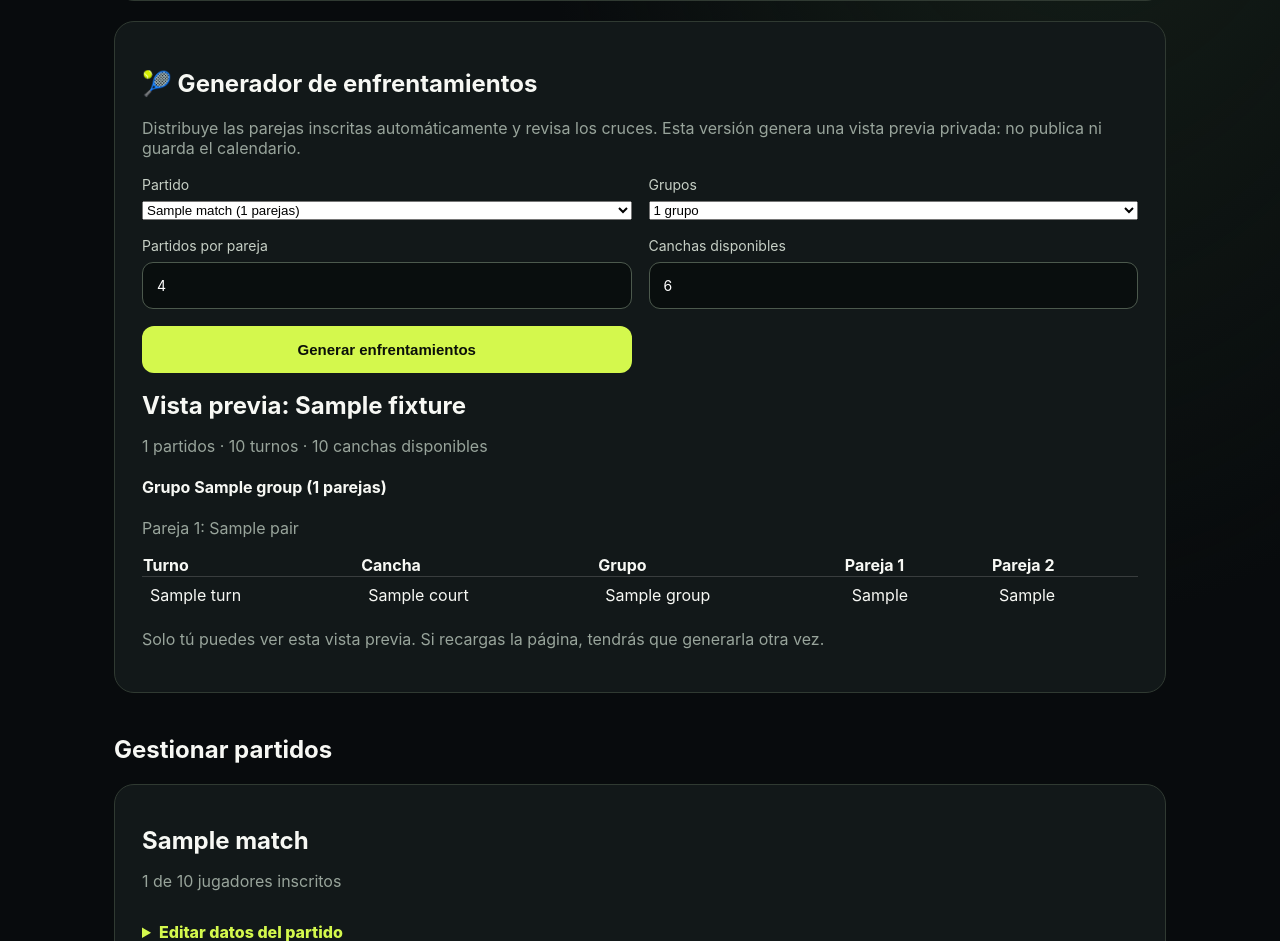
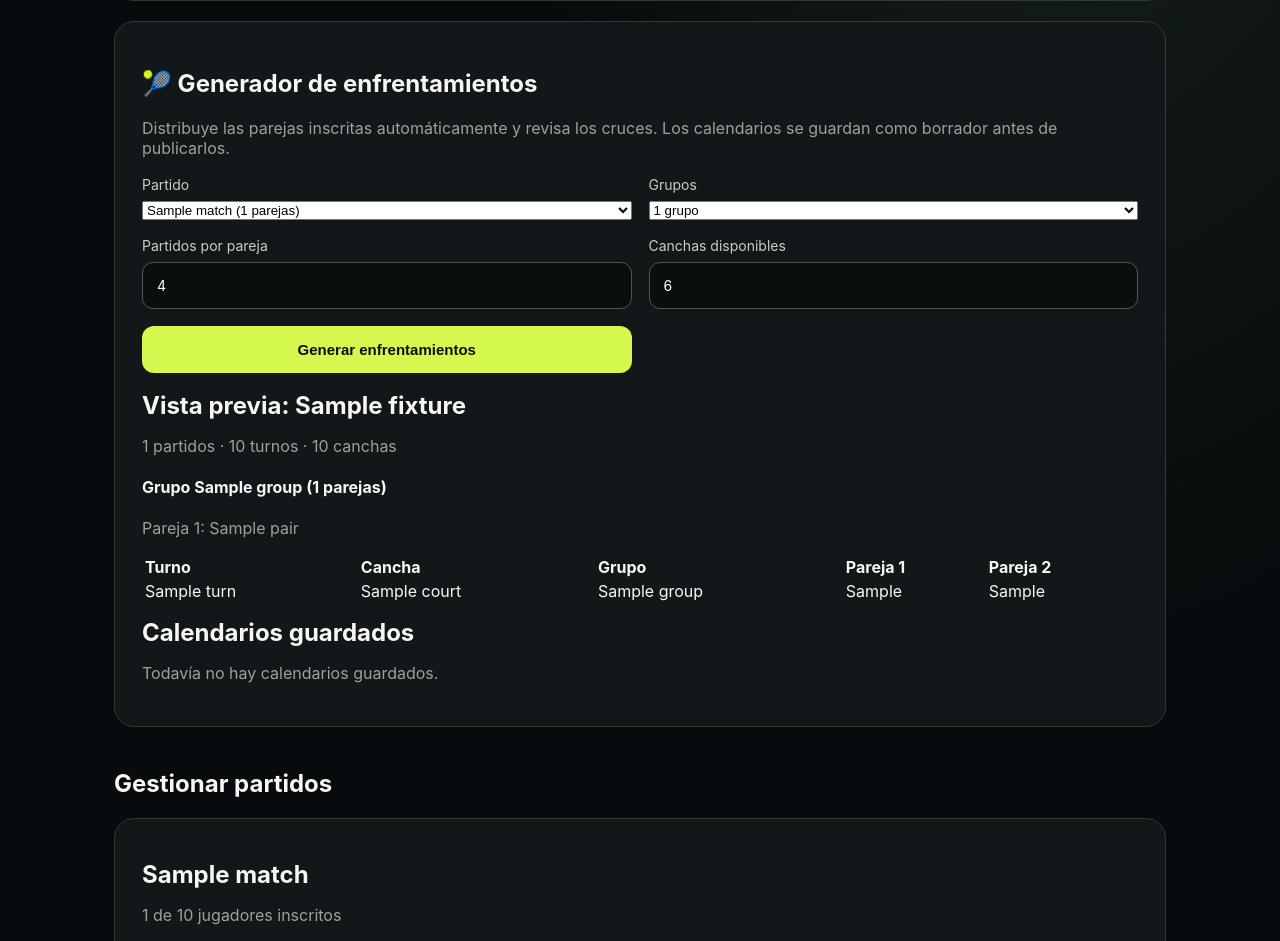
Before and after one commit to pdllocos2027/padelocos, a Flask app: template templates/admin.html in a window 1280 px wide. Shown: the part 711-1652 px from the top of the page. Run offline with Flask 3, Linux system fonts and the light colour scheme; the template is opened without the code that fills it: most values are stand-ins (such as "Sample title", 1, 10 or a date in 2020); some libraries are stand-ins or nearby versions.

Commit message:
Refine admin.html content and structure
Updated text for clarity and improved structure in the admin interface.

```diff
--- a/templates/admin.html
+++ b/templates/admin.html
@@ -46,12 +46,11 @@
     <h2>🎾 Generador de enfrentamientos</h2>
     <p class="muted">
       Distribuye las parejas inscritas automáticamente y revisa los cruces.
-      Esta versión genera una vista previa privada: no publica ni guarda el calendario.
+      Los calendarios se guardan como borrador antes de publicarlos.
     </p>
 
     <form class="editor" method="post" action="{{url_for('fixture_preview')}}#generador">
       <input type="hidden" name="csrf" value="{{csrf_token()}}">
-
       <label>Partido
         <select name="match_id" required>
           {% for row in rows %}
@@ -61,22 +60,18 @@
           {% endfor %}
         </select>
       </label>
-
       <label>Grupos
         <select name="groups">
           <option value="1">1 grupo</option>
           <option value="2">2 grupos (A y B)</option>
         </select>
       </label>
-
       <label>Partidos por pareja
         <input type="number" name="games_per_pair" min="1" max="100" value="4" required>
       </label>
-
       <label>Canchas disponibles
         <input type="number" name="courts" min="1" max="100" value="6" required>
       </label>
-
       <button class="btn" {% if not rows %}disabled{% endif %}>
         Generar enfrentamientos
       </button>
@@ -87,7 +82,7 @@
       <p class="muted">
         {{fixture.games|length}} partidos ·
         {{fixture.turns}} turnos ·
-        {{fixture.courts}} canchas disponibles
+        {{fixture.courts}} canchas
       </p>
 
       {% for group_name, pairs in fixture.groups.items() %}
@@ -100,7 +95,7 @@
       {% endfor %}
 
       <div style="overflow-x:auto">
-        <table style="width:100%;border-collapse:collapse;text-align:left">
+        <table style="width:100%;text-align:left">
           <thead>
             <tr>
               <th>Turno</th>
@@ -112,23 +107,90 @@
           </thead>
           <tbody>
             {% for game in fixture.games %}
-              <tr style="border-top:1px solid #8885">
-                <td style="padding:8px">{{game.turn}}</td>
-                <td style="padding:8px">{{game.court}}</td>
-                <td style="padding:8px">{{game.group}}</td>
-                <td style="padding:8px">{{game.pair1|join(' / ')}}</td>
-                <td style="padding:8px">{{game.pair2|join(' / ')}}</td>
+              <tr>
+                <td>{{game.turn}}</td>
+                <td>{{game.court}}</td>
+                <td>{{game.group}}</td>
+                <td>{{game.pair1|join(' / ')}}</td>
+                <td>{{game.pair2|join(' / ')}}</td>
               </tr>
             {% endfor %}
           </tbody>
         </table>
       </div>
+    {% endif %}
 
-      <p class="muted">
-        Solo tú puedes ver esta vista previa.
-        Si recargas la página, tendrás que generarla otra vez.
-      </p>
-    {% endif %}
+    <h3>Calendarios guardados</h3>
+
+    {% for row in rows if row.saved_fixture %}
+      {% set f=row.saved_fixture %}
+      <details class="match" {% if fixture and fixture.match_title==f.match_title %}open{% endif %}>
+        <summary>
+          <strong>{{row.match.title}}</strong> —
+          {% if row.fixture_published %}
+            🟢 Publicado
+          {% else %}
+            📝 Borrador privado
+          {% endif %}
+        </summary>
+
+        <p class="muted">
+          {{f.games|length}} enfrentamientos · {{f.turns}} turnos
+        </p>
+
+        {% for group_name, pairs in f.groups.items() %}
+          <h4>Grupo {{group_name}}</h4>
+          {% for pair in pairs %}
+            <p class="muted">
+              Pareja {{loop.index}}: {{pair|join(' / ')}}
+            </p>
+          {% endfor %}
+        {% endfor %}
+
+        <div style="overflow-x:auto">
+          <table style="width:100%;text-align:left">
+            <thead>
+              <tr>
+                <th>Turno</th>
+                <th>Cancha</th>
+                <th>Grupo</th>
+                <th>Pareja 1</th>
+                <th>Pareja 2</th>
+              </tr>
+            </thead>
+            <tbody>
+              {% for game in f.games %}
+                <tr>
+                  <td>{{game.turn}}</td>
+                  <td>{{game.court}}</td>
+                  <td>{{game.group}}</td>
+                  <td>{{game.pair1|join(' / ')}}</td>
+                  <td>{{game.pair2|join(' / ')}}</td>
+                </tr>
+              {% endfor %}
+            </tbody>
+          </table>
+        </div>
+
+        {% if row.fixture_published %}
+          <form method="post" action="{{url_for('hide_fixture',mid=row.match.id)}}">
+            <input type="hidden" name="csrf" value="{{csrf_token()}}">
+            <button class="danger" type="submit">
+              Ocultar a jugadores
+            </button>
+          </form>
+        {% else %}
+          <form method="post" action="{{url_for('publish_fixture',mid=row.match.id)}}">
+            <input type="hidden" name="csrf" value="{{csrf_token()}}">
+            <button class="btn" type="submit">
+              Publicar enfrentamientos
+            </button>
+          </form>
+        {% endif %}
+      </details>
+    {% else %}
+      <p class="muted">Todavía no hay calendarios guardados.</p>
+    {% endfor %}
   </section>
 
   <h2 class="subheading">Gestionar partidos</h2>
@@ -145,7 +207,6 @@
         <summary>Editar datos del partido</summary>
         <form class="editor" method="post" action="{{url_for('edit',mid=m.id)}}">
           <input type="hidden" name="csrf" value="{{csrf_token()}}">
-
           <label>Nombre
             <input name="title" value="{{m.title}}" required>
           </label>
@@ -176,7 +237,6 @@
       {% for pair in row.pairs %}
         <div class="pair-entry">
           <strong>Pareja {{loop.index}}</strong>
-
           {% for p in pair %}
             <div class="adminplayer">
               <span>{{p.name}}</span>
```
